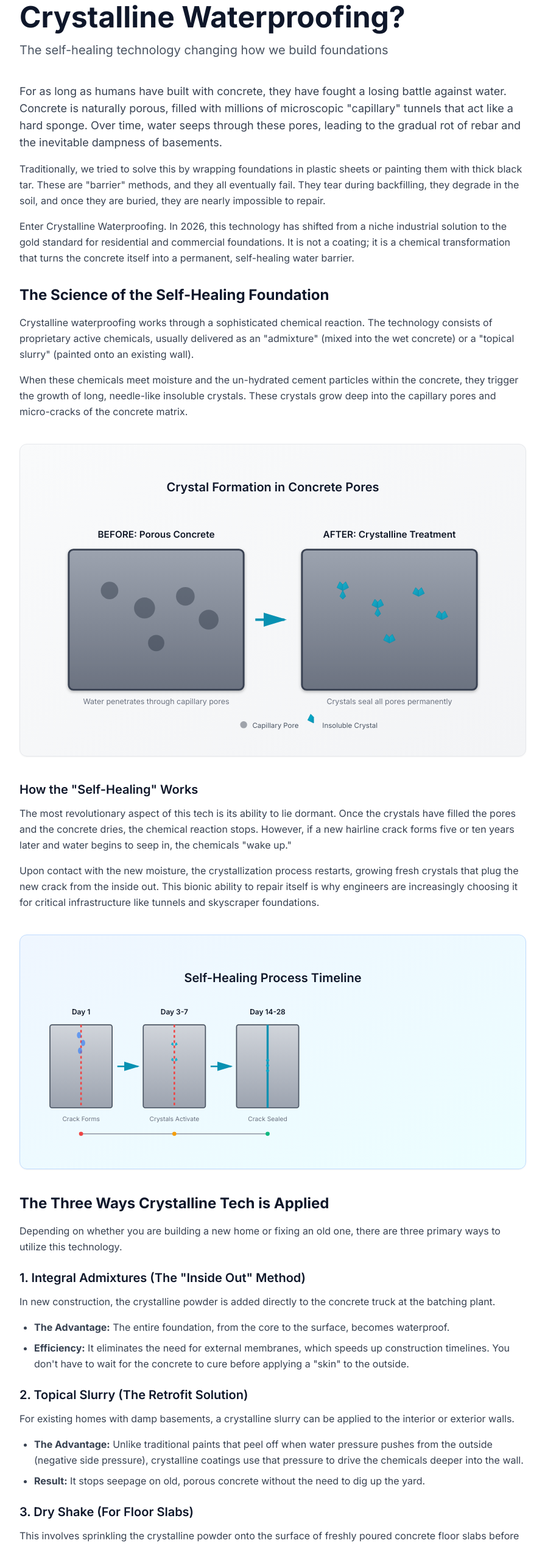
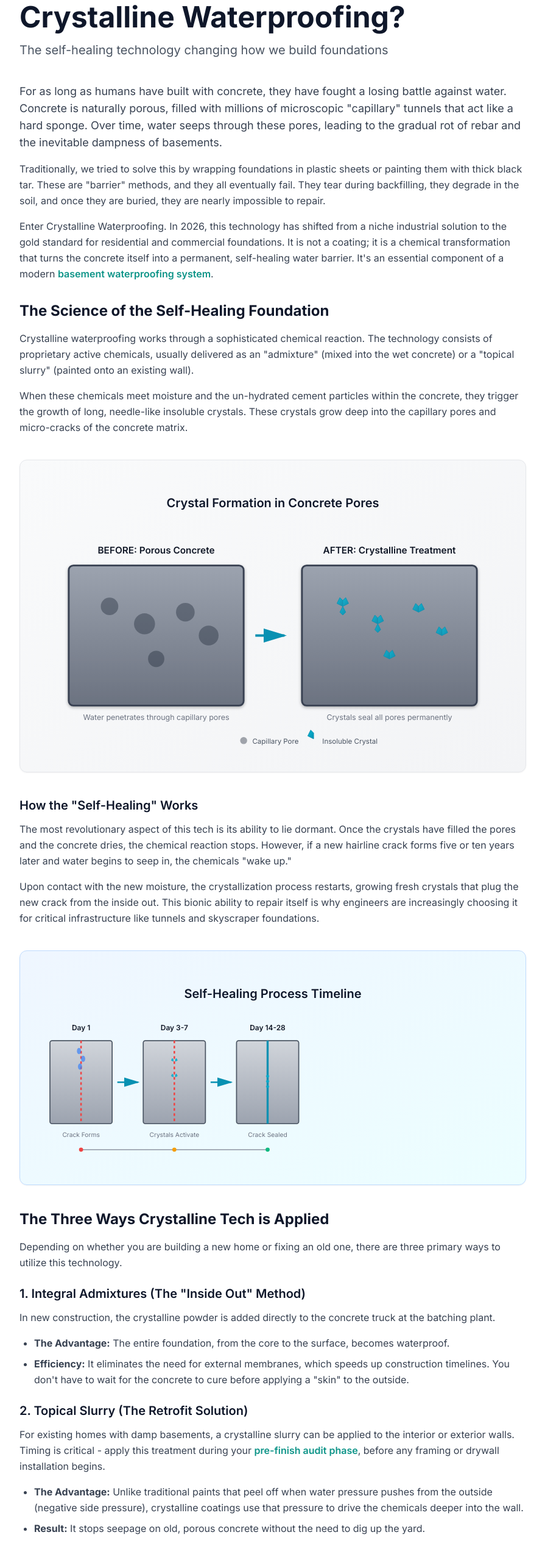
Before and after one commit to thebasementguide2026/basement-guide, a Next.js app: page /articles/crystalline-waterproofing in a window 1280 px wide. Shown: the part 245-2781 px from the top of the page at 61% size, without its empty margins (192-1087 px from the left). Built offline with nearby package versions, Linux system fonts and the light colour scheme.

Commit message:
Update page.tsx
Add internal links to crystalline guide

```diff
--- a/app/articles/crystalline-waterproofing/page.tsx
+++ b/app/articles/crystalline-waterproofing/page.tsx
@@ -46,7 +46,7 @@ export default function CrystallineWaterproofing() {
           </p>
 
           <p>
-            Enter Crystalline Waterproofing. In 2026, this technology has shifted from a niche industrial solution to the gold standard for residential and commercial foundations. It is not a coating; it is a chemical transformation that turns the concrete itself into a permanent, self-healing water barrier.
+            Enter Crystalline Waterproofing. In 2026, this technology has shifted from a niche industrial solution to the gold standard for residential and commercial foundations. It is not a coating; it is a chemical transformation that turns the concrete itself into a permanent, self-healing water barrier. It's an essential component of a modern <Link href="/articles/complete-basement-waterproofing-guide" className="text-brand-teal hover:underline font-semibold">basement waterproofing system</Link>.
           </p>
 
           <h2>The Science of the Self-Healing Foundation</h2>
@@ -246,7 +246,7 @@ export default function CrystallineWaterproofing() {
           <h3>2. Topical Slurry (The Retrofit Solution)</h3>
 
           <p>
-            For existing homes with damp basements, a crystalline slurry can be applied to the interior or exterior walls.
+            For existing homes with damp basements, a crystalline slurry can be applied to the interior or exterior walls. Timing is critical - apply this treatment during your <Link href="/articles/pre-finish-audit" className="text-brand-teal hover:underline font-semibold">pre-finish audit phase</Link>, before any framing or drywall installation begins.
           </p>
 
           <ul>
```
